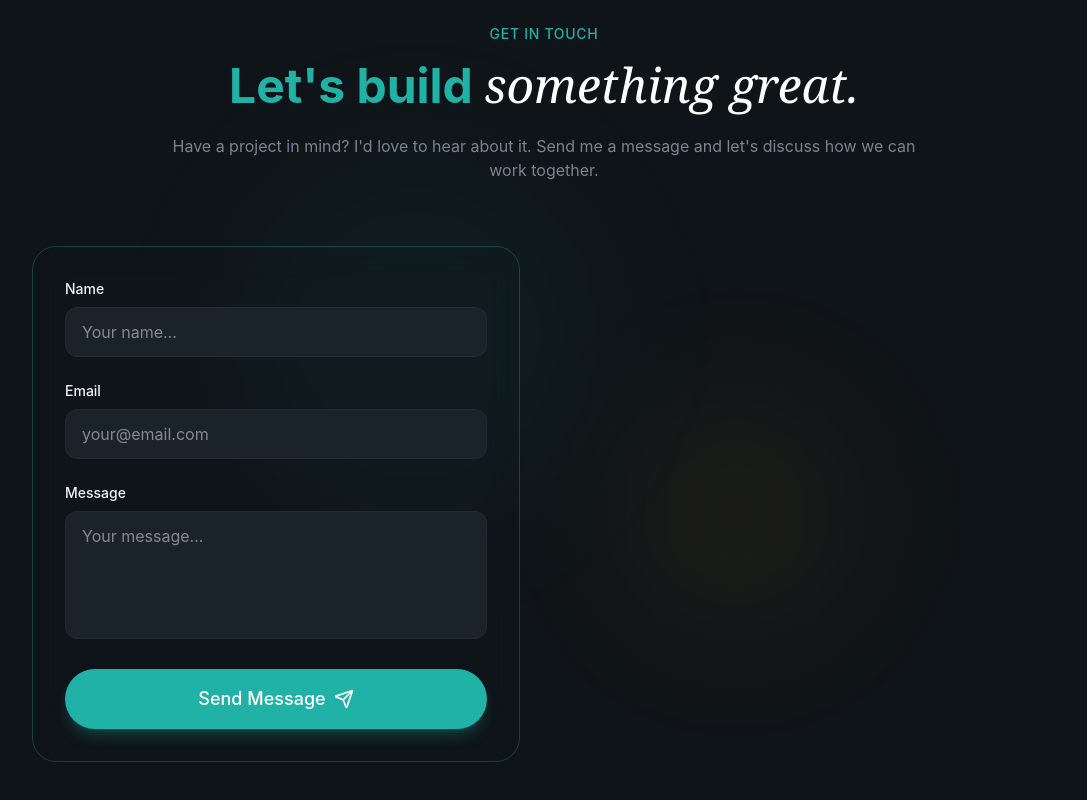
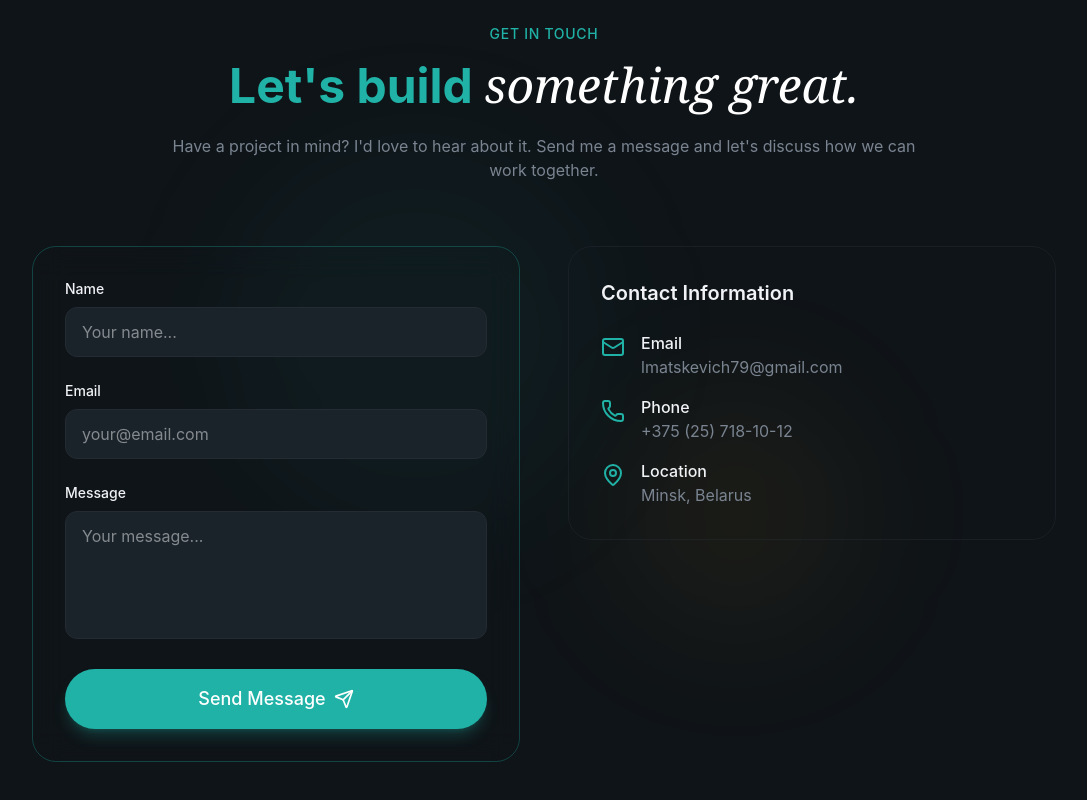
Before and after one commit to SpiriT-L/cv-portfolio, a React (Vite) app: page / in a window 1280 px wide. Shown: the part 5774-6574 px from the top of the page, without its empty margins (96-1183 px from the left). Built offline with nearby package versions, Linux system fonts and the light colour scheme.

Commit message:
feat: add ContactInfo component for displaying contact details

```diff
--- /dev/null
+++ b/src/components/ContactInfo.tsx
@@ -0,0 +1,50 @@
+import { Mail, MapPin, Phone } from 'lucide-react';
+
+const contactInfo = [
+  {
+    icon: Mail,
+    Label: 'Email',
+    value: 'lmatskevich79@gmail.com',
+    href: 'mailto:lmatskevich79@gmail.com',
+  },
+  {
+    icon: Phone,
+    Label: 'Phone',
+    value: '+375 (25) 718-10-12',
+    href: 'tel:+375257181012',
+  },
+  {
+    icon: MapPin,
+    Label: 'Location',
+    value: 'Minsk, Belarus',
+    href: 'https://www.google.com/maps/place/Minsk,+Belarus/@53.9006016,27.4499271,12z/data=!3m1!4b1!4m5!3m4!1s0x46dbcdbf8b9c9e7:0x400d567e279a160!8m2!3d53.9006016!4d27.5590008',
+  },
+];
+
+export const ContactInfo = () => {
+  return (
+    <>
+      <div className='space-y-6 animate-fade-in animation-delay-400'>
+        <div className='glass rounded-3xl p-8'>
+          <h3 className='text-xl font-semibold mb-6'>Contact Information</h3>
+          <div className='space-y-4'>
+            {contactInfo.map((item, i) => (
+              <div key={i} className='flex items-start gap-4'>
+                <item.icon className='w-6 h-6 text-primary mt-1' />
+                <div>
+                  <p className='font-medium'>{item.Label}</p>
+                  <a
+                    href={item.href}
+                    className='text-muted-foreground hover:text-primary transition-colors duration-300'
+                  >
+                    {item.value}
+                  </a>
+                </div>
+              </div>
+            ))}
+          </div>
+        </div>
+      </div>
+    </>
+  );
+};
--- a/src/section/Contact.tsx
+++ b/src/section/Contact.tsx
@@ -1,36 +1,9 @@
 import { Button } from '@/components/Button';
-import {
-  AlertCircle,
-  CheckCircle,
-  Mail,
-  MapPin,
-  Phone,
-  Send,
-} from 'lucide-react';
+import { AlertCircle, CheckCircle, Send } from 'lucide-react';
 import { useState } from 'react';
 import type { FormEvent } from 'react';
 import emailjs from '@emailjs/browser';
-
-const contactInfo = [
-  {
-    icon: Mail,
-    Label: 'Email',
-    value: 'lmatskevich79@gmail.com',
-    href: 'mailto:lmatskevich79@gmail.com',
-  },
-  {
-    icon: Phone,
-    Label: 'Phone',
-    value: '+375 (25) 718-10-12',
-    href: 'tel:+375257181012',
-  },
-  {
-    icon: MapPin,
-    Label: 'Location',
-    value: 'Minsk, Belarus',
-    href: 'https://www.google.com/maps/place/Minsk,+Belarus/@53.9006016,27.4499271,12z/data=!3m1!4b1!4m5!3m4!1s0x46dbcdbf8b9c9e7:0x400d567e279a160!8m2!3d53.9006016!4d27.5590008',
-  },
-];
+import { ContactInfo } from '@/components/ContactInfo';
 
 export const Contact = () => {
   const [formData, setFormData] = useState({
@@ -213,6 +186,7 @@ export const Contact = () => {
                 )}
               </form>
             </div>
+            <ContactInfo />
           </div>
         </div>
       </section>
```
